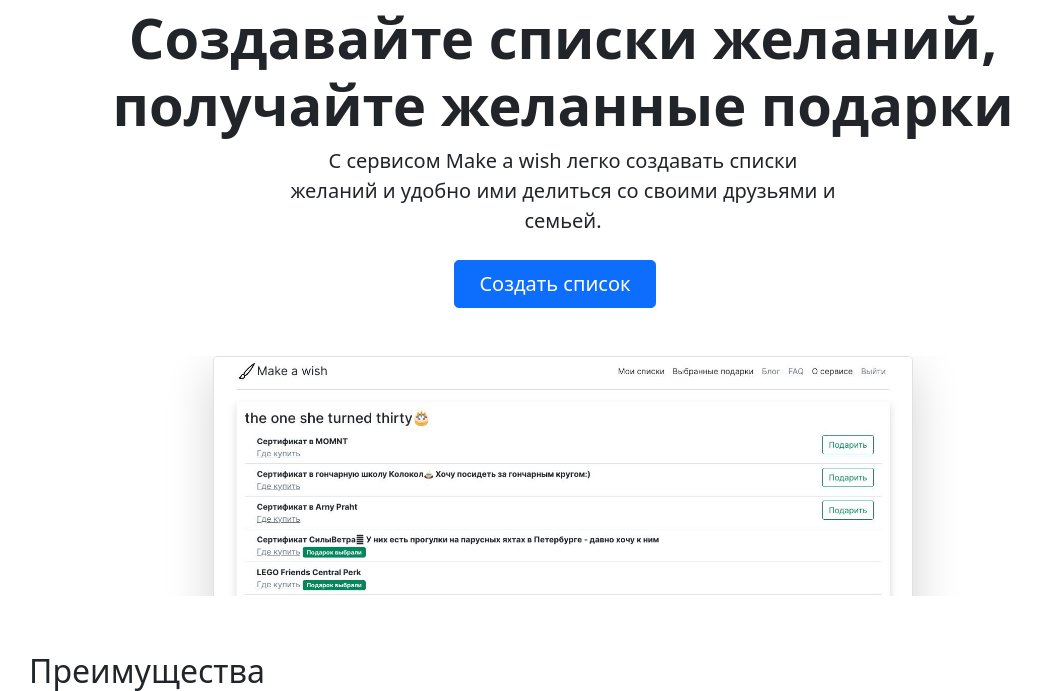
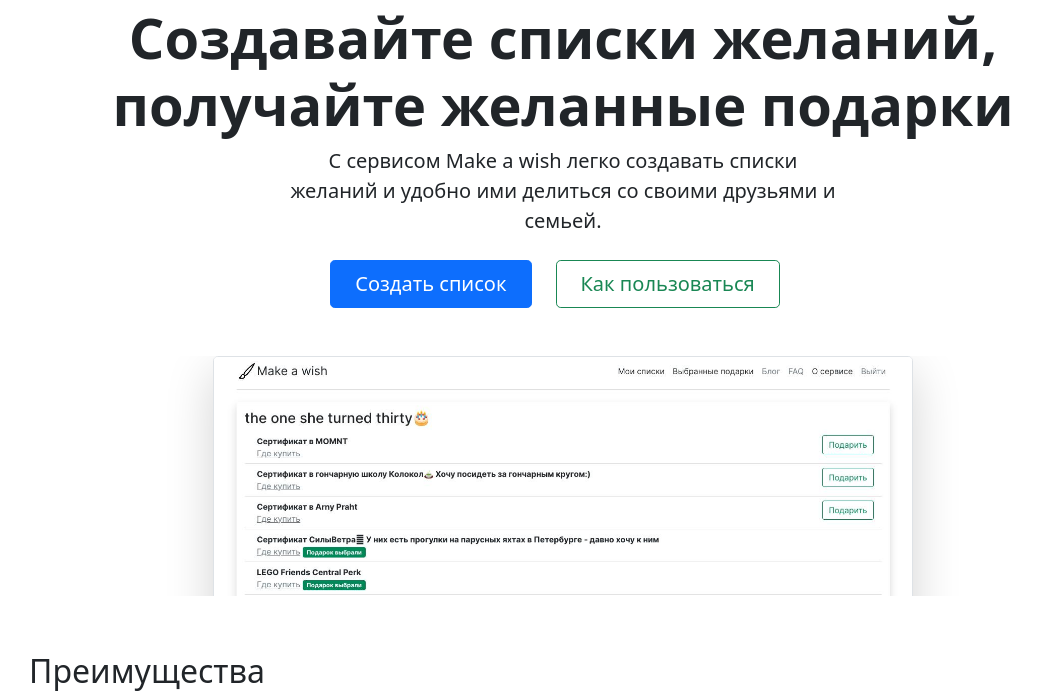
Before and after one commit to VrHb/wishlist-service, a Django app: page / in a window 1280 px wide. Shown: the part 101-792 px from the top of the page, without its empty margins (77-1118 px from the left). Run offline with Django 4.2, Linux system fonts and the light colour scheme; parts of the project's set-up code (start-up, migrations or seed data) failed here and were passed over; some libraries are stand-ins or nearby versions.

Commit message:
Add faq button on main page

```diff
--- a/wishlists/templates/index.html
+++ b/wishlists/templates/index.html
@@ -16,9 +16,19 @@
         <a href="{% url 'wishlists' %}">
           <button type="button" class="btn btn-primary btn-lg px-4 me-sm-3">Мои списки</button>
         </a>
+        <a href="{% url 'faq' %}">
+          <button class="btn btn-outline-success btn-lg px-4 me-sm-3" type="button">
+           Как пользоваться
+          </button>
+        </a>
         {% else %}
         <a href="{% url 'login' %}">
           <button type="button" class="btn btn-primary btn-lg px-4 me-sm-3">Создать список</button>
+        </a>
+        <a href="{% url 'faq' %}">
+          <button class="btn btn-outline-success btn-lg px-4 me-sm-3" type="button">
+           Как пользоваться
+          </button>
         </a>
         {% endif %}
       </div>
```
